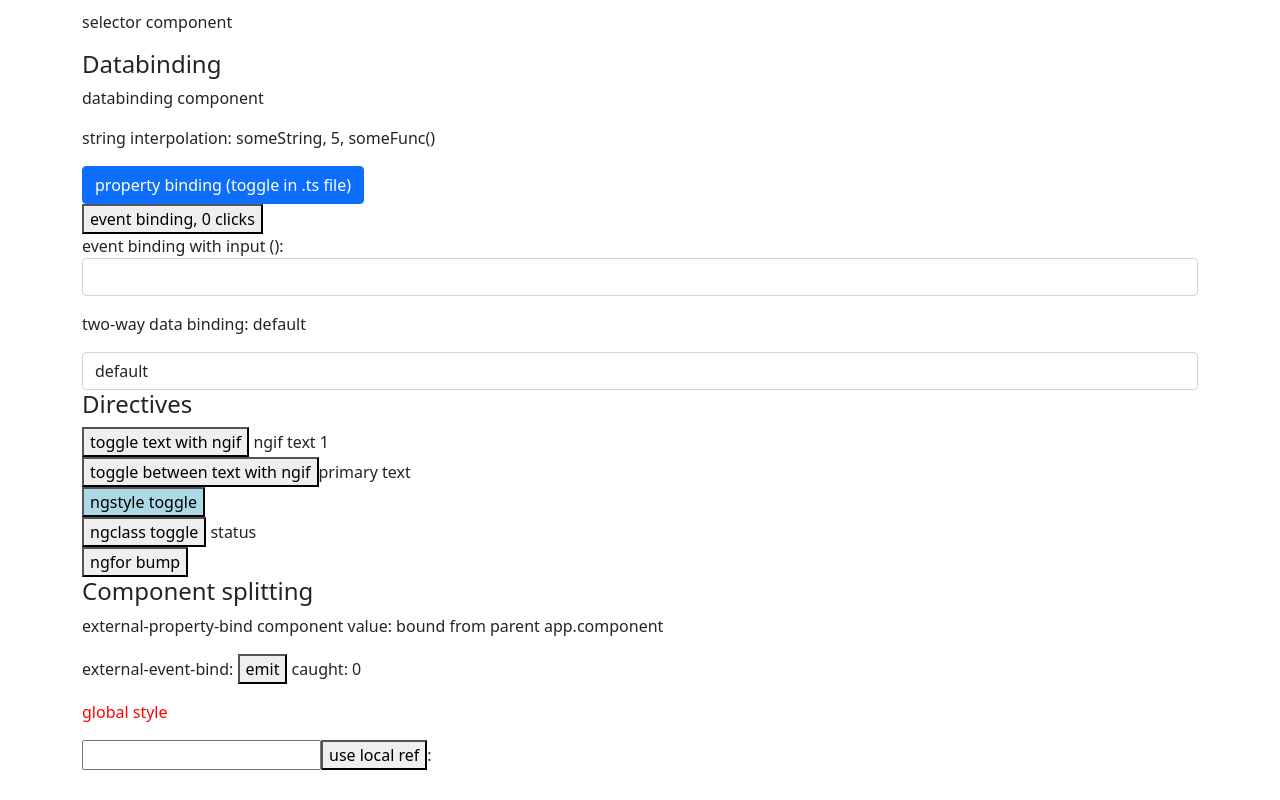
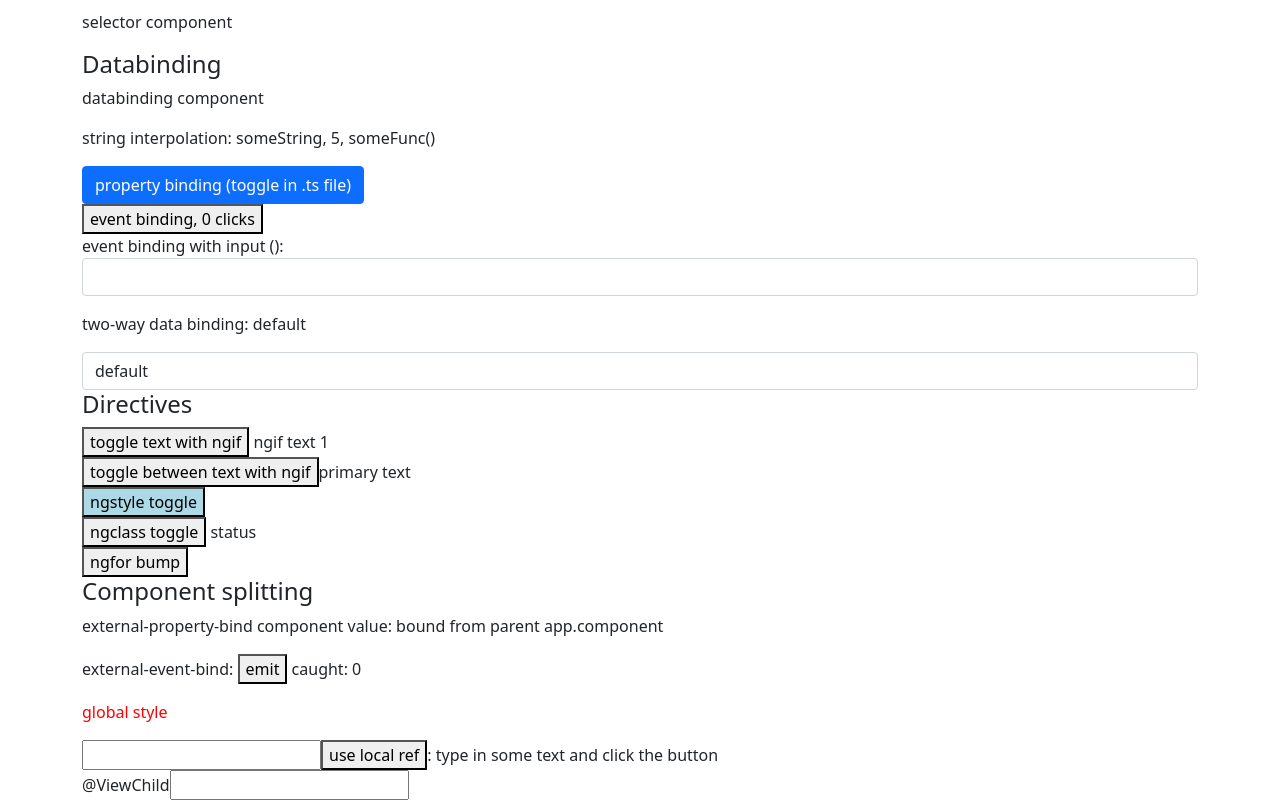
Before and after one commit to RadicalGarlic/angular, an Angular app: page / in a window 1280 px wide. Shown: the part 337-1137 px from the top of the page. Before the commit the page ends 1107 px from the top, so only its background shows below. Built offline with nearby package versions, Linux system fonts and the light colour scheme.

Commit message:
Added viewchild

```diff
--- a/src/app/app.component.html
+++ b/src/app/app.component.html
@@ -25,6 +25,7 @@
       <app-global-style><!-- Need this to bring in global style CSS --></app-global-style>
       <p class="global-style">global style</p>
       <app-local-reference></app-local-reference>
+      <app-view-child></app-view-child>
     </div>
   </div>
 </div>
--- a/src/app/app.module.ts
+++ b/src/app/app.module.ts
@@ -25,6 +25,7 @@ import { ExternalPropertyBindComponent } from 'src/app/external-property-bind/ex
 import { ExternalEventBindComponent } from './external-event-bind/external-event-bind.component';
 import { GlobalStyleComponent } from './global-style/global-style.component';
 import { LocalReferenceComponent } from './local-reference/local-reference.component';
+import { ViewChildComponent } from './view-child/view-child.component';
 
 @NgModule({
   declarations: [
@@ -48,7 +49,8 @@ import { LocalReferenceComponent } from './local-reference/local-reference.compo
     ExternalPropertyBindComponent,
     ExternalEventBindComponent,
     GlobalStyleComponent,
-    LocalReferenceComponent
+    LocalReferenceComponent,
+    ViewChildComponent
   ],
   imports: [
     BrowserModule,
--- a/src/app/local-reference/local-reference.component.html
+++ b/src/app/local-reference/local-reference.component.html
@@ -1,3 +1,5 @@
-<input type="text" #localRefName>
-<button (click)="onClick(localRefName)">use local ref</button>
-<span>: {{ inputValue }}</span>
+<div>
+  <input type="text" #localRefName>
+  <button (click)="onClick(localRefName)">use local ref</button>
+  <span>: {{ inputValue }}</span>
+</div>
--- a/src/app/local-reference/local-reference.component.ts
+++ b/src/app/local-reference/local-reference.component.ts
@@ -6,7 +6,7 @@ import { Component, OnInit } from '@angular/core';
   styleUrls: ['./local-reference.component.css']
 })
 export class LocalReferenceComponent implements OnInit {
-  inputValue: string = '';
+  inputValue: string = 'type in some text and click the button';
 
   constructor() { }
 
--- /dev/null
+++ b/src/app/view-child/view-child.component.html
@@ -0,0 +1,5 @@
+<div>
+  <label>@ViewChild</label>
+  <input type="text" (input)="getInputValueString()" #localRef>
+  <span> {{ getInputValueString() }}</span>
+</div>
--- /dev/null
+++ b/src/app/view-child/view-child.component.ts
@@ -0,0 +1,23 @@
+import { Component, OnInit, ViewChild, ElementRef } from '@angular/core';
+
+@Component({
+  selector: 'app-view-child',
+  templateUrl: './view-child.component.html',
+  styleUrls: ['./view-child.component.css']
+})
+export class ViewChildComponent implements OnInit {
+  // For Angular 8+, @ViewChild() needs {static: true} `@ViewChild('someString', {static:true})` to be used in ngOnInit. If you need access in other places BUT NOT in ngOnInit, you must set it to `static:false`. In Angular 9+, `static:true` must be set but `static:false` is optional.
+  // First arg can also be just a component type (@ViewChild(SomeComponent, ...)). Note the lack of quotes around the type name.
+  @ViewChild('localRef', {static: true})
+  inputValue: ElementRef;
+
+  constructor() { }
+
+  ngOnInit(): void { }
+
+  getInputValueString() {
+    // It's possible to do something like `this.inputValue.nativeElement.value = 'something'`, but it's considered bad practice.
+    // There are better ways to manipulate the DOM.
+    return this.inputValue.nativeElement.value;
+  }
+}
```
Also changed, not shown: src/app/view-child/view-child.component.css (added), 1 other file (tests, documents, lock files or other folders).
